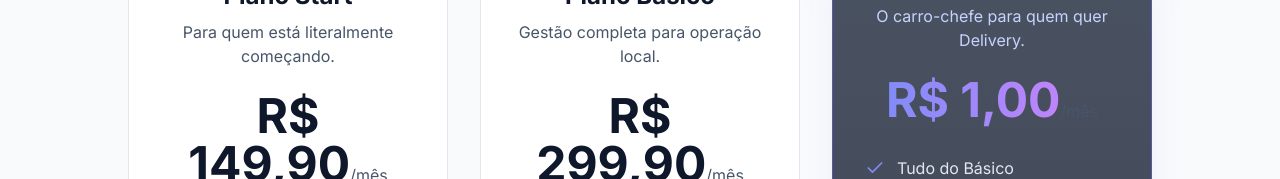
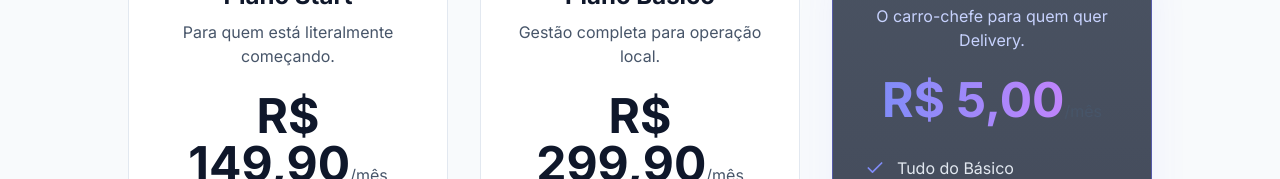
Before and after one commit to jgv33642-art/star-food, a React (Vite) app in the folder frontend/: page / in a window 1280 px wide. Shown: the part 599-778 px from the top of the page. Built offline with nearby package versions, Linux system fonts and the light colour scheme; no server answers; what @mercadopago/sdk-react would draw is missing.

Commit message:
chore: atualizando preco de teste para R$ 5,00 devido a regra de valor mínimo do mercado pago

```diff
--- a/frontend/src/pages/Checkout.tsx
+++ b/frontend/src/pages/Checkout.tsx
@@ -25,7 +25,7 @@ const PLAN_DETAILS: Record<string, { title: string, desc: string, priceMonthly:
   pro: {
     title: 'Plano Pro (SaaS)',
     desc: 'Acesso completo com Delivery White Label.',
-    priceMonthly: '1,00',
+    priceMonthly: '5,00',
     priceAnnual: '4.318,92',
   }
 };
--- a/frontend/src/pages/Landing.tsx
+++ b/frontend/src/pages/Landing.tsx
@@ -181,7 +181,7 @@ export const Landing = () => {
                 <h3 className="text-2xl font-bold mb-2 text-slate-900 dark:text-white text-center">Plano Pro</h3>
                 <p className="text-indigo-200 mb-6 text-center">O carro-chefe para quem quer Delivery.</p>
                 <div className="mb-8 text-center">
-                  <span className="text-5xl font-black text-transparent bg-clip-text bg-gradient-to-r from-indigo-400 to-purple-400">R$ {isAnnual ? '4.318,92' : '1,00'}</span>
+                  <span className="text-5xl font-black text-transparent bg-clip-text bg-gradient-to-r from-indigo-400 to-purple-400">R$ {isAnnual ? '4.318,92' : '5,00'}</span>
                   <span className="text-slate-600 dark:text-slate-400">{isAnnual ? '/ano' : '/mês'}</span>
                   {isAnnual && <div className="text-sm text-slate-500 mt-2">Equivalente a R$ 359,90 por mês</div>}
                 </div>
```
Also changed, not shown: 1 other file (tests, documents, lock files or other folders).
